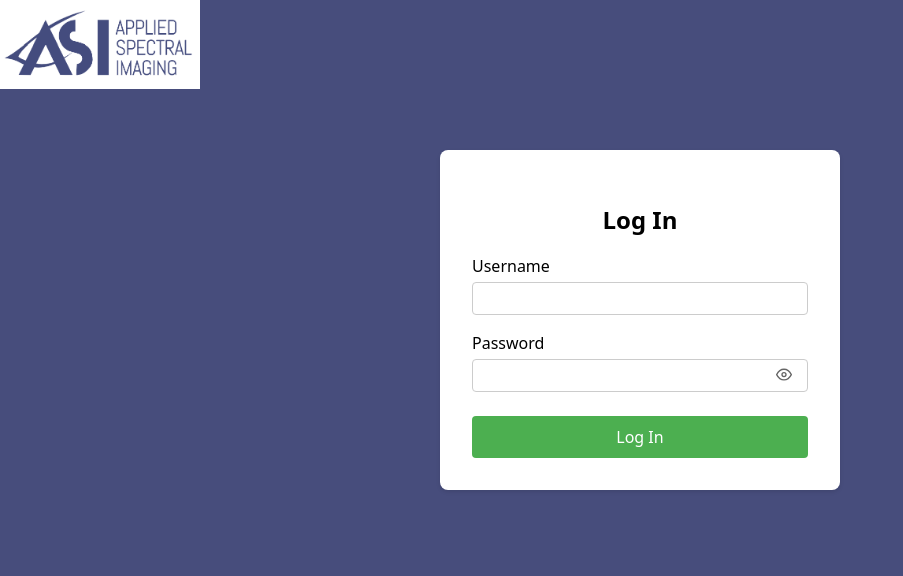
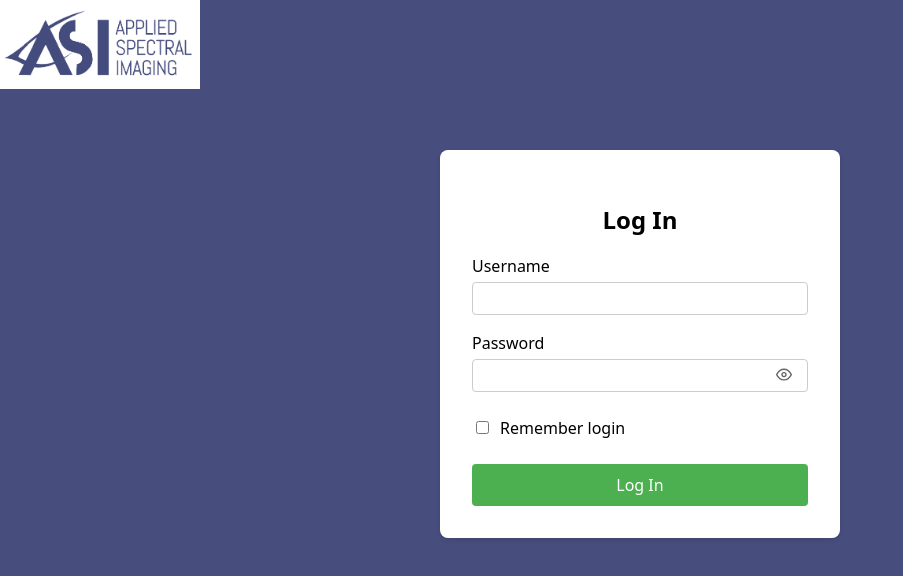
Before and after one commit to ryanyates27/AsiQuestionnaire, a React (Vite) app: page / in a window 1280 px wide. Shown: the top 576 px of the page, without its empty margins (0-903 px from the left). Built offline with nearby package versions, Linux system fonts and the light colour scheme.

Commit message:
Fixed the archive file names

```diff
--- a/src/components/LoginPage.jsx
+++ b/src/components/LoginPage.jsx
@@ -2,9 +2,12 @@
 import React, { useState, useEffect } from 'react';
 import { FiEye, FiEyeOff } from 'react-icons/fi';
 
+const SAVED_LOGIN_KEY = 'asiSavedLogin';
+
 export default function LoginPage({ onLogin }) {
   const [username, setUsername]     = useState('');
   const [password, setPassword]     = useState('');
+  const [rememberLogin, setRememberLogin] = useState(false);
   const [showPassword, setShowPwd]  = useState(false);
   const [error, setError]           = useState('');
 
@@ -27,6 +30,22 @@ export default function LoginPage({ onLogin }) {
     return () => unsub?.();
   }, []); // CHANGED
 
+  useEffect(() => {
+    try {
+      const raw = window.localStorage.getItem(SAVED_LOGIN_KEY);
+      if (!raw) return;
+
+      const saved = JSON.parse(raw);
+      if (saved?.username && saved?.password) {
+        setUsername(saved.username);
+        setPassword(saved.password);
+        setRememberLogin(true);
+      }
+    } catch {
+      window.localStorage.removeItem(SAVED_LOGIN_KEY);
+    }
+  }, []);
+
   // CHANGED: block login while checking/syncing
   const isBlocked = sync.phase === 'checking' || sync.phase === 'syncing'; // CHANGED
 
@@ -39,6 +58,15 @@ const user = await window.api.login({ username, password });
 if (!user) {
   setError('Invalid username or password');
   return;
+}
+
+if (rememberLogin) {
+  window.localStorage.setItem(
+    SAVED_LOGIN_KEY,
+    JSON.stringify({ username, password })
+  );
+} else {
+  window.localStorage.removeItem(SAVED_LOGIN_KEY);
 }
 
 onLogin(user);
@@ -152,6 +180,15 @@ onLogin(user);
           </div>
         </div>
 
+        <label style={{ display: 'flex', alignItems: 'center', gap: 8, marginBottom: '1.5rem', cursor: 'pointer' }}>
+          <input
+            type="checkbox"
+            checked={rememberLogin}
+            onChange={e => setRememberLogin(e.target.checked)}
+          />
+          Remember login
+        </label>
+
         <button
           type="submit"
           disabled={isBlocked} // CHANGED
--- a/src/components/QuestionnaireArchPage.jsx
+++ b/src/components/QuestionnaireArchPage.jsx
@@ -89,6 +89,32 @@ function basename(p) {
   const parts = s.split(/[/\\]+/);
   return parts[parts.length - 1] || s;
 }
+
+function displayArchiveFileName(nameOrPath) {
+  const raw = basename(nameOrPath || "");
+  if (!raw) return "";
+
+  // PB cache pattern: <site>__<year>__<pbId>__<originalName.ext>
+  const fromCache = raw.match(/^.+__\d{4}__[a-z0-9]+__(.+)$/i);
+  const candidate = fromCache ? fromCache[1] : raw;
+
+  const parsed = /^(.*?)(\.[^.]+)?$/i.exec(candidate);
+  let base = (parsed?.[1] || candidate).trim();
+  let ext = (parsed?.[2] || "").trim();
+
+  // Fix legacy "...pdf.pdf" names by collapsing duplicate extension.
+  if (/^(\.[a-z0-9]+)\1$/i.test(ext)) {
+    ext = ext.slice(0, ext.length / 2);
+  }
+
+  // Fix legacy names where extension dot was dropped: "...pdf.pdf" -> "....pdf"
+  if (/\.pdf$/i.test(ext) && /pdf$/i.test(base)) {
+    base = base.replace(/pdf$/i, "") || base;
+  }
+
+  return `${base}${ext}`;
+}
+
 
 // -----------------------------------------------------------------------------
 // Main Component
@@ -192,7 +218,7 @@ export default function QuestionnaireArchivePage({ onBack }) {
         out[siteName][year].files.push({
           id: e.id,                     // local DB id
           filePath: e.filePath,
-          fileName: basename(e.filePath),
+          fileName: displayArchiveFileName(e.filePath),
         });
         continue;
       }
@@ -204,7 +230,7 @@ export default function QuestionnaireArchivePage({ onBack }) {
           out[siteName][year].files.push({
             id: e.id,                   // PB record id
             pbFileName,                 // stored PB filename
-            fileName: pbFileName,       // UI label (can be prettified later)
+            fileName: displayArchiveFileName(pbFileName),  // display name (strips PB cache prefix)
           });
         }
         continue;
```
Also changed, not shown: electron/main.js (+76 -5 lines), 1 other file (tests, documents, lock files or other folders).
